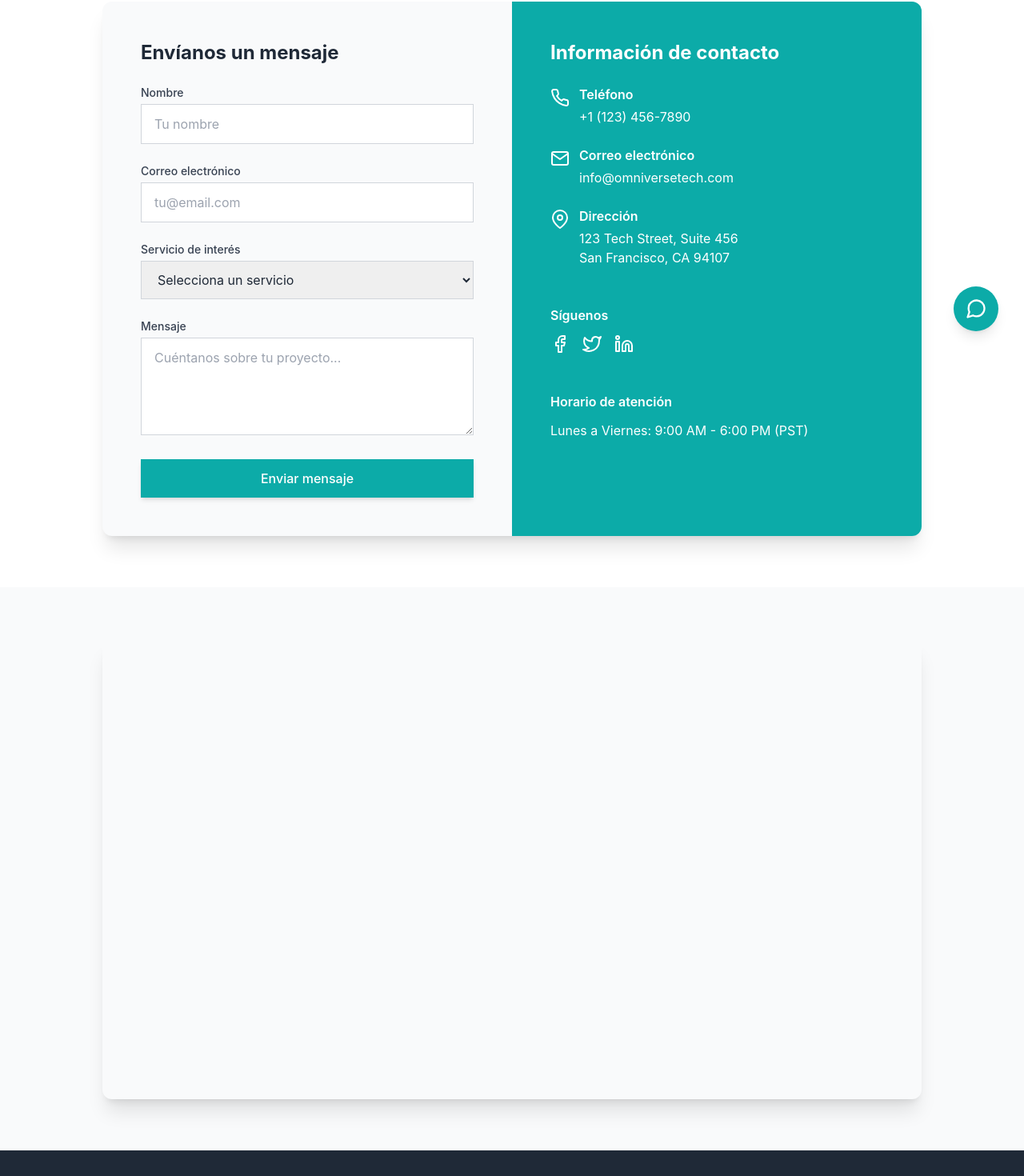
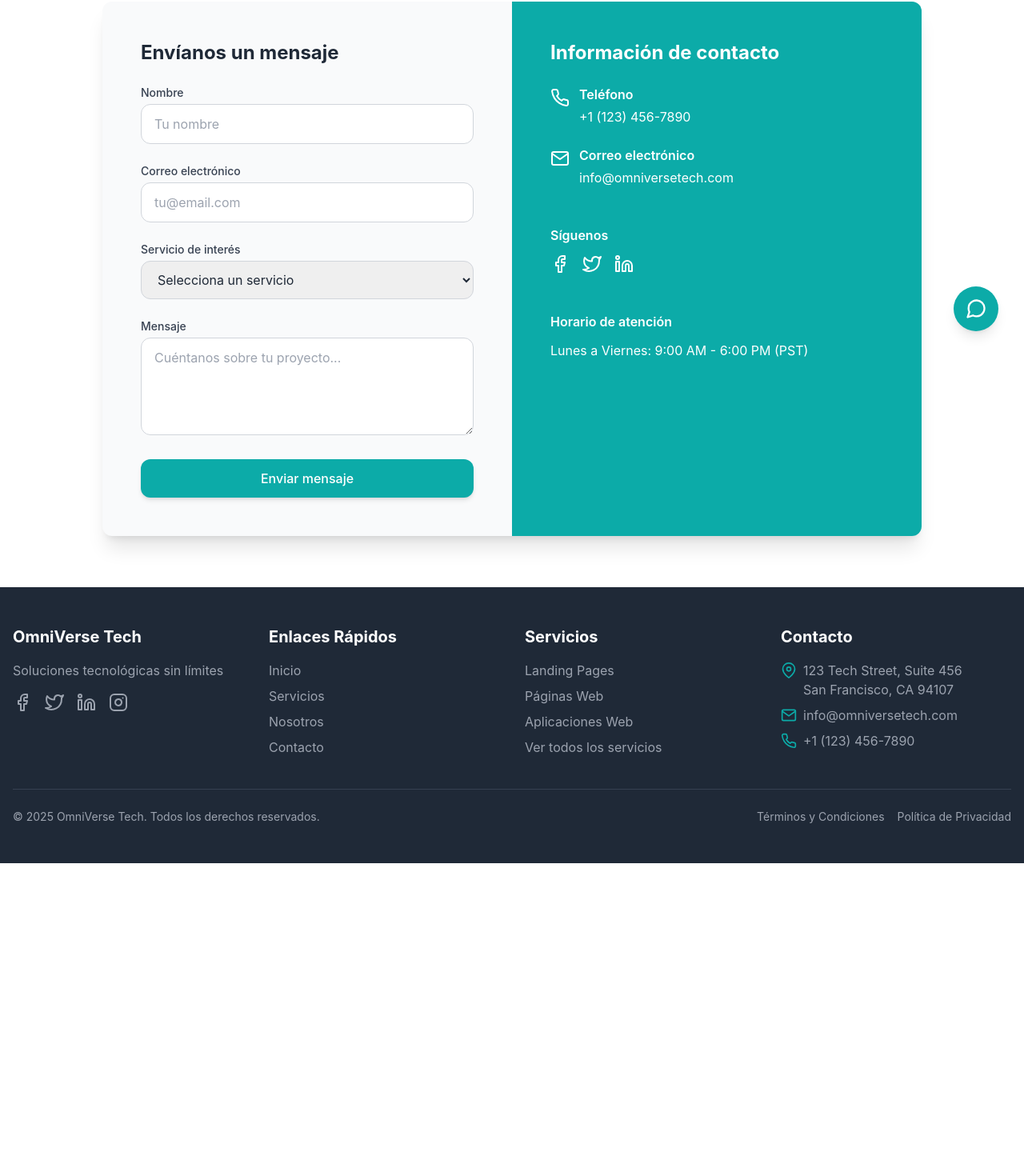
Before and after one commit to Ander1405/OmniVerseTech, a Vue app: page /contacto in a window 1280 px wide. Shown: the part 354-1824 px from the top of the page at 80% size. After the commit the page ends 1433 px from the top, so only its background shows below. Built offline with nearby package versions, Linux system fonts and the light colour scheme.

Commit message:
refactor: change inputs style

```diff
--- a/src/components/views/ContactView.vue
+++ b/src/components/views/ContactView.vue
@@ -21,7 +21,6 @@
                             <h2 class="text-2xl font-bold text-gray-800 dark:text-white mb-6">
                                 {{ translations[currentLanguage].formTitle }}
                             </h2>
-
                             <form @submit.prevent="submitForm" class="space-y-6">
                                 <div>
                                     <label for="name" class="block text-sm font-medium text-gray-700 dark:text-gray-300 mb-1">
@@ -32,12 +31,11 @@
                                         id="name"
                                         v-model="form.name"
                                         :placeholder="translations[currentLanguage].namePlaceholder"
-                    class="w-full px-4 py-3 border border-gray-300 dark:border-gray-700 rounded-lg focus:ring-primary focus:border-primary dark:bg-secondary dark:text-white"
+                                        class="w-full px-4 py-3 border border-gray-300 dark:border-gray-700 rounded-xl focus:ring-2 focus:ring-primary-light focus:border-primary dark:bg-secondary dark:text-white focus:outline-none"
                                         :class="{ 'border-red-500': errors.name }"
                                     />
                                     <p v-if="errors.name" class="mt-1 text-sm text-red-500">{{ translations[currentLanguage].requiredField }}</p>
                                 </div>
-
                                 <div>
                                     <label for="email" class="block text-sm font-medium text-gray-700 dark:text-gray-300 mb-1">
                                         {{ translations[currentLanguage].emailLabel }}
@@ -47,14 +45,13 @@
                                         id="email"
                                         v-model="form.email"
                                         :placeholder="translations[currentLanguage].emailPlaceholder"
-                    class="w-full px-4 py-3 border border-gray-300 dark:border-gray-700 rounded-lg focus:ring-primary focus:border-primary dark:bg-secondary dark:text-white"
+                                        class="w-full px-4 py-3 border border-gray-300 dark:border-gray-700 rounded-xl focus:ring-2 focus:ring-primary-light focus:border-primary dark:bg-secondary dark:text-white focus:outline-none"
                                         :class="{ 'border-red-500': errors.email }"
                                     />
                                     <p v-if="errors.email" class="mt-1 text-sm text-red-500">
                                         {{ errors.email === 'required' ? translations[currentLanguage].requiredField : translations[currentLanguage].invalidEmail }}
                                     </p>
                                 </div>
-
                                 <div>
                                     <label for="service" class="block text-sm font-medium text-gray-700 dark:text-gray-300 mb-1">
                                         {{ translations[currentLanguage].serviceLabel }}
@@ -62,7 +59,7 @@
                                     <select
                                         id="service"
                                         v-model="form.service"
-                    class="w-full px-4 py-3 border border-gray-300 dark:border-gray-700 rounded-lg focus:ring-primary focus:border-primary dark:bg-secondary dark:text-white"
+                                        class="w-full px-4 py-3 border border-gray-300 dark:border-gray-700 rounded-xl focus:ring-2 focus:ring-primary-light focus:border-primary dark:bg-secondary dark:text-white focus:outline-none"
                                     >
                                         <option value="">{{ translations[currentLanguage].serviceDefault }}</option>
                                         <option v-for="service in translations[currentLanguage].serviceOptions" :key="service.value" :value="service.value">
@@ -70,7 +67,6 @@
                                         </option>
                                     </select>
                                 </div>
-
                                 <div>
                                     <label for="message" class="block text-sm font-medium text-gray-700 dark:text-gray-300 mb-1">
                                         {{ translations[currentLanguage].messageLabel }}
@@ -80,30 +76,26 @@
                                         v-model="form.message"
                                         :placeholder="translations[currentLanguage].messagePlaceholder"
                                         rows="4"
-                    class="w-full px-4 py-3 border border-gray-300 dark:border-gray-700 rounded-lg focus:ring-primary focus:border-primary dark:bg-secondary dark:text-white"
+                                        class="w-full px-4 py-3 border border-gray-300 dark:border-gray-700 rounded-xl focus:ring-2 focus:ring-primary-light focus:border-primary dark:bg-secondary dark:text-white focus:outline-none"
                                         :class="{ 'border-red-500': errors.message }"
                                     ></textarea>
                                     <p v-if="errors.message" class="mt-1 text-sm text-red-500">{{ translations[currentLanguage].requiredField }}</p>
                                 </div>
-
                                 <button
                                     type="submit"
-                  class="w-full py-3 px-6 bg-primary hover:bg-primary-dark text-white font-medium rounded-lg shadow-md transition-colors duration-300"
+                                    class="w-full py-3 px-6 bg-primary hover:bg-primary-dark text-white font-medium rounded-xl shadow-md transition-colors duration-300"
                                     :disabled="isSubmitting"
                                 >
                                     <span v-if="isSubmitting">{{ translations[currentLanguage].submitting }}</span>
                                     <span v-else>{{ translations[currentLanguage].submitButton }}</span>
                                 </button>
-
                                 <div v-if="formSubmitted" class="p-4 bg-green-100 text-green-700 rounded-lg">
                                     {{ translations[currentLanguage].successMessage }}
                                 </div>
                             </form>
                         </div>
-
                         <div class="w-full md:w-1/2 bg-primary p-8 md:p-12 text-white">
                             <h2 class="text-2xl font-bold mb-6">{{ translations[currentLanguage].contactInfoTitle }}</h2>
-
                             <div class="space-y-6">
                                 <div class="flex items-start">
                                     <svg xmlns="http://www.w3.org/2000/svg" class="h-6 w-6 mr-3 mt-1" viewBox="0 0 24 24" fill="none" stroke="currentColor" stroke-width="2" stroke-linecap="round" stroke-linejoin="round">
@@ -114,7 +106,6 @@
                                         <a href="tel:+11234567890" class="hover:underline">+1 (123) 456-7890</a>
                                     </div>
                                 </div>
-
                                 <div class="flex items-start">
                                     <svg xmlns="http://www.w3.org/2000/svg" class="h-6 w-6 mr-3 mt-1" viewBox="0 0 24 24" fill="none" stroke="currentColor" stroke-width="2" stroke-linecap="round" stroke-linejoin="round">
                                         <path d="M4 4h16c1.1 0 2 .9 2 2v12c0 1.1-.9 2-2 2H4c-1.1 0-2-.9-2-2V6c0-1.1.9-2 2-2z"></path>
@@ -125,19 +116,7 @@
                                         <a href="mailto:info@omniversetech.com" class="hover:underline">info@omniversetech.com</a>
                                     </div>
                                 </div>
-
-                <div class="flex items-start">
-                  <svg xmlns="http://www.w3.org/2000/svg" class="h-6 w-6 mr-3 mt-1" viewBox="0 0 24 24" fill="none" stroke="currentColor" stroke-width="2" stroke-linecap="round" stroke-linejoin="round">
-                    <path d="M21 10c0 7-9 13-9 13s-9-6-9-13a9 9 0 0 1 18 0z"></path>
-                    <circle cx="12" cy="10" r="3"></circle>
-                  </svg>
-                  <div>
-                    <h4 class="font-semibold mb-1">{{ translations[currentLanguage].addressLabel }}</h4>
-                    <p>123 Tech Street, Suite 456<br>San Francisco, CA 94107</p>
                             </div>
-                </div>
-              </div>
-
                             <div class="mt-12">
                                 <h4 class="font-semibold mb-3">{{ translations[currentLanguage].socialLabel }}</h4>
                                 <div class="flex space-x-4">
@@ -160,7 +139,6 @@
                                     </a>
                                 </div>
                             </div>
-
                             <div class="mt-12">
                                 <h4 class="font-semibold mb-3">{{ translations[currentLanguage].hoursLabel }}</h4>
                                 <p>{{ translations[currentLanguage].hoursText }}</p>
@@ -170,40 +148,12 @@
                 </div>
             </div>
         </section>
-
-    <section class="py-16 bg-gray-50 dark:bg-secondary-dark transition-colors duration-300">
-      <div class="container mx-auto px-4">
-        <div class="max-w-5xl mx-auto">
-          <div class="aspect-w-16 aspect-h-9 rounded-xl overflow-hidden shadow-xl">
-            <iframe
-              src="https://www.google.com/maps/embed?pb=!1m18!1m12!1m3!1d3153.0968143067466!2d-122.41941492392031!3d37.77492997128579!2m3!1f0!2f0!3f0!3m2!1i1024!2i768!4f13.1!3m3!1m2!1s0x8085809c6c8f4459%3A0xb10ed6d9b5050fa5!2sTwitter%20HQ!5e0!3m2!1sen!2sus!4v1648641118777!<Thinking>
-I need to continue the code for the ContactView.vue file. The text was cut off in the middle of an iframe src attribute for a Google Maps embed. I'll continue from that exact point and complete the rest of the component, maintaining the same style and structure as the previous code.
-
-The cut-off point was in the middle of a Google Maps embed URL. I'll continue the URL and then complete the iframe tag, followed by the rest of the component.
-</Thinking>
-
-f13.1!3m3!1m2!1s0x8085809c6c8f4459%3A0xb10ed6d9b5050fa5!2sTwitter%20HQ!5e0!3m2!1sen!2sus!4v1648641118777!5m2!1sen!2sus"
-              width="100%"
-              height="450"
-              style="border:0;"
-              allowfullscreen=""
-              loading="lazy"
-              referrerpolicy="no-referrer-when-downgrade"
-            ></iframe>
-          </div>
-        </div>
-      </div>
-    </section>
   </main>
 </template>
 
 <script setup>
 import { ref, reactive, inject } from 'vue';
-
-// Get current language from parent
 const currentLanguage = inject('currentLanguage');
-
-// Form state
 const form = reactive({
   name: '',
   email: '',
@@ -211,7 +161,6 @@ const form = reactive({
   message: ''
 });
 
-// Form status
 const errors = reactive({
   name: '',
   email: '',
@@ -220,7 +169,6 @@ const errors = reactive({
 const isSubmitting = ref(false);
 const formSubmitted = ref(false);
 
-// Translations
 const translations = {
     es: {
         title: 'Contáctanos',
@@ -284,7 +232,6 @@ const translations = {
     }
 };
 
-// Methods
 const validateEmail = (email) => {
     const re = /^(([^<>()[\]\\.,;:\s@"]+(\.[^<>()[\]\\.,;:\s@"]+)*)|(".+"))@((\[[0-9]{1,3}\.[0-9]{1,3}\.[0-9]{1,3}\.[0-9]{1,3}\])|(([a-zA-Z\-0-9]+\.)+[a-zA-Z]{2,}))$/;
     return re.test(String(email).toLowerCase());
```
Lines whose indentation alone changed are shown as unchanged.
